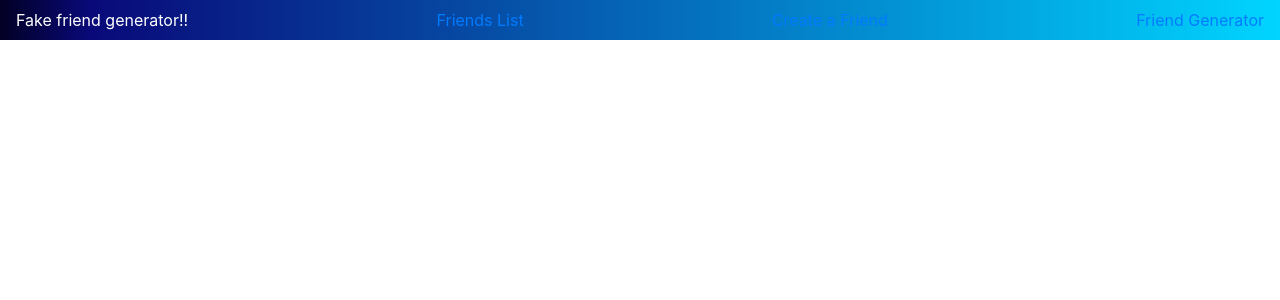
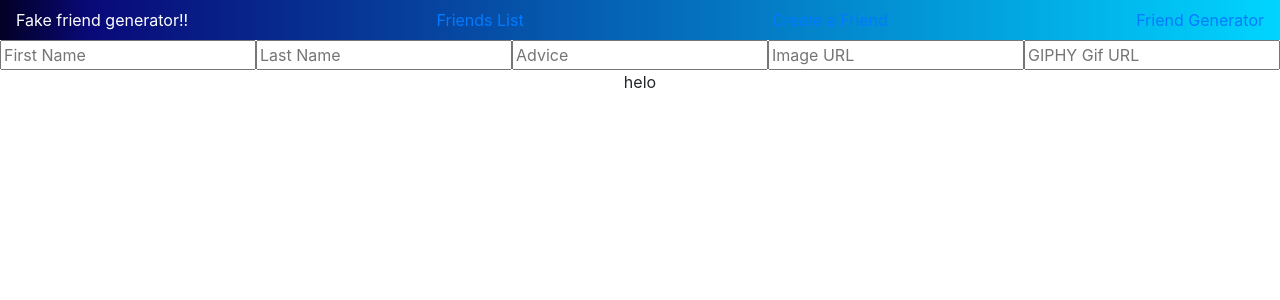
Before and after one commit to jnguyen3436/project2, a React (Create React App) app: page /friend in a window 1280 px wide. Shown: the top 300 px of the page. Built offline with nearby package versions, Linux system fonts and the light colour scheme; no server answers.

Commit message:
making gh pages work

```diff
--- a/package.json
+++ b/package.json
@@ -7,6 +7,7 @@
     "axios": "^0.19.0",
     "bootstrap": "^4.3.1",
     "cors": "^2.8.5",
+    "gh-pages": "^2.1.1",
     "react": "^16.12.0",
     "react-bootstrap": "^1.0.0-beta.16",
     "react-dom": "^16.12.0",
@@ -15,6 +16,8 @@
   },
   "scripts": {
     "start": "react-scripts start",
+    "predeploy": "npm run build",
+    "deploy": "gh-pages -d build",
     "build": "react-scripts build",
     "test": "react-scripts test",
     "eject": "react-scripts eject"
--- a/src/App.js
+++ b/src/App.js
@@ -22,7 +22,7 @@ export default class App extends Component {
 
         <Switch>
           <Route path= "/home" component={Home}/>
-          <Route path= "/home" component={Friend}/>
+          <Route path= "/friend" component={Friend}/>
           <Route path= "/list" component={List} />
           </Switch>
 
--- a/src/Friend.js
+++ b/src/Friend.js
@@ -4,6 +4,13 @@ export default class Friend extends Component {
     render() {
         return (
             <div>
+                <form>
+                    <input placeholder="First Name"/>
+                    <input placeholder="Last Name"/>
+                    <input placeholder="Advice"/>
+                    <input placeholder="Image URL"/>
+                    <input placeholder="GIPHY Gif URL"/>
+                </form>
                 helo
             </div>
         )
```
Also changed, not shown: 20 other files (tests, documents, lock files or other folders).
